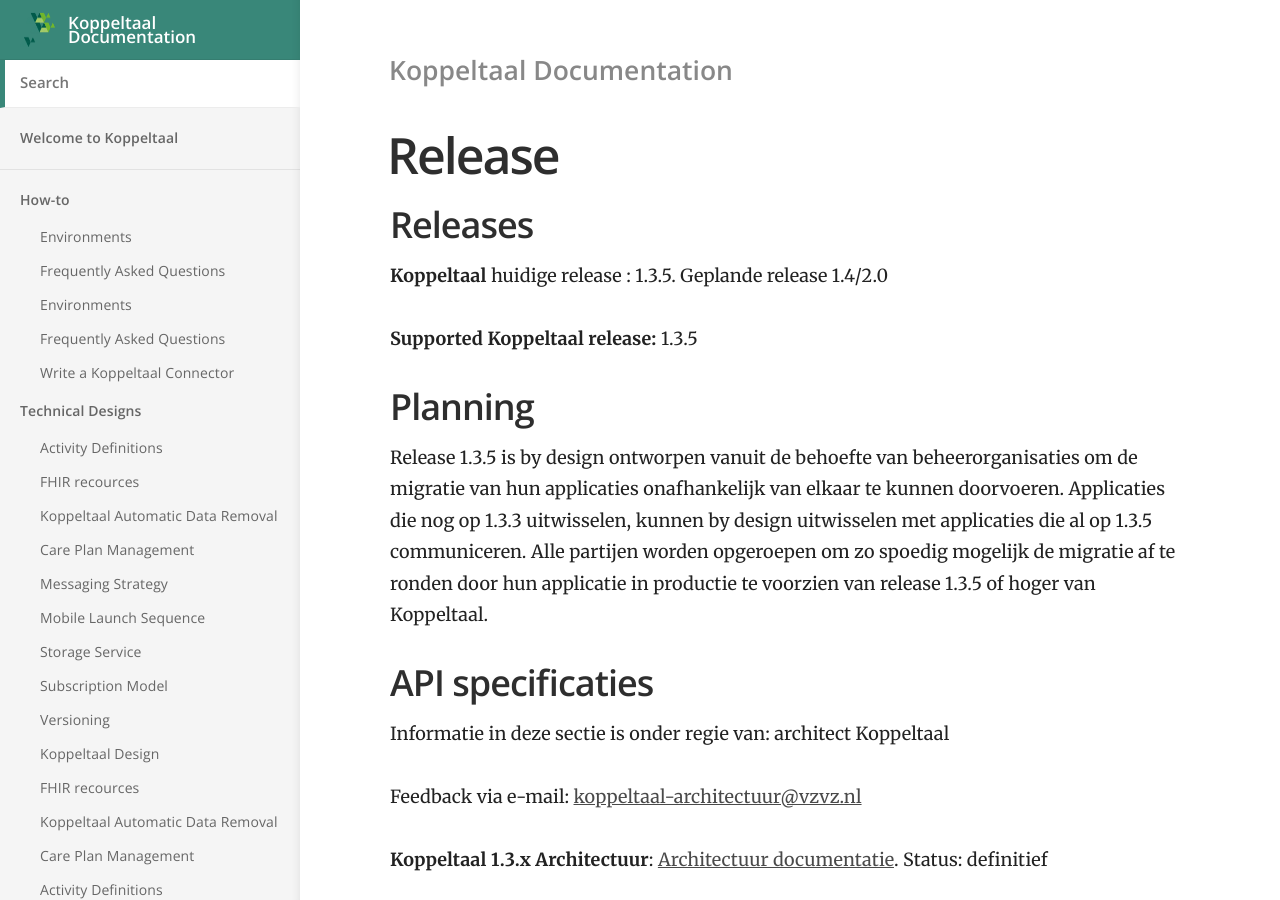
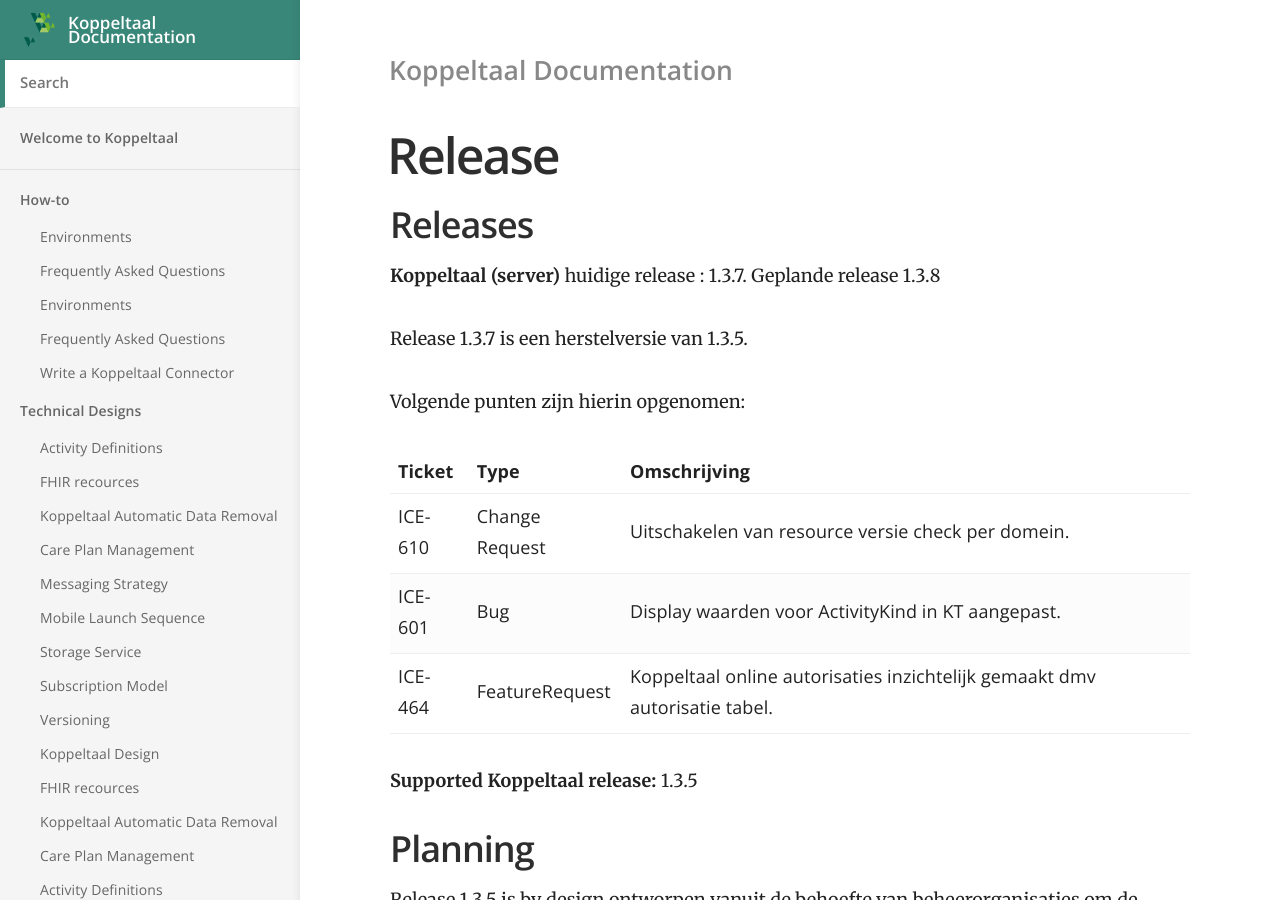
Before and after one commit to Koppeltaal/Koppeltaal-Documentation, a Jekyll site: the page built from release-planning.md, in a window 1280 px wide and 900 px high. Built offline with Jekyll 4.4.1, drawn with Linux system fonts in a browser that asks for light colours.

Commit message:
GitBook: [master] one page modified

```diff
--- a/release-planning.md
+++ b/release-planning.md
@@ -9,7 +9,17 @@ description: >-
 
 ## Releases
 
-**Koppeltaal** huidige release : 1.3.5. Geplande release 1.4/2.0
+**Koppeltaal \(server\)** huidige release : 1.3.7. Geplande release 1.3.8
+
+Release 1.3.7 is een herstelversie van 1.3.5.
+
+Volgende  punten zijn hierin opgenomen:
+
+| Ticket | Type | Omschrijving |
+| :--- | :--- | :--- |
+| ICE-610 | Change Request | Uitschakelen van resource versie check per domein. |
+| ICE-601 | Bug | Display waarden voor ActivityKind in KT aangepast. |
+| ICE-464 | FeatureRequest | Koppeltaal online autorisaties inzichtelijk gemaakt dmv autorisatie tabel. |
 
 **Supported Koppeltaal release:** 1.3.5
 
```
